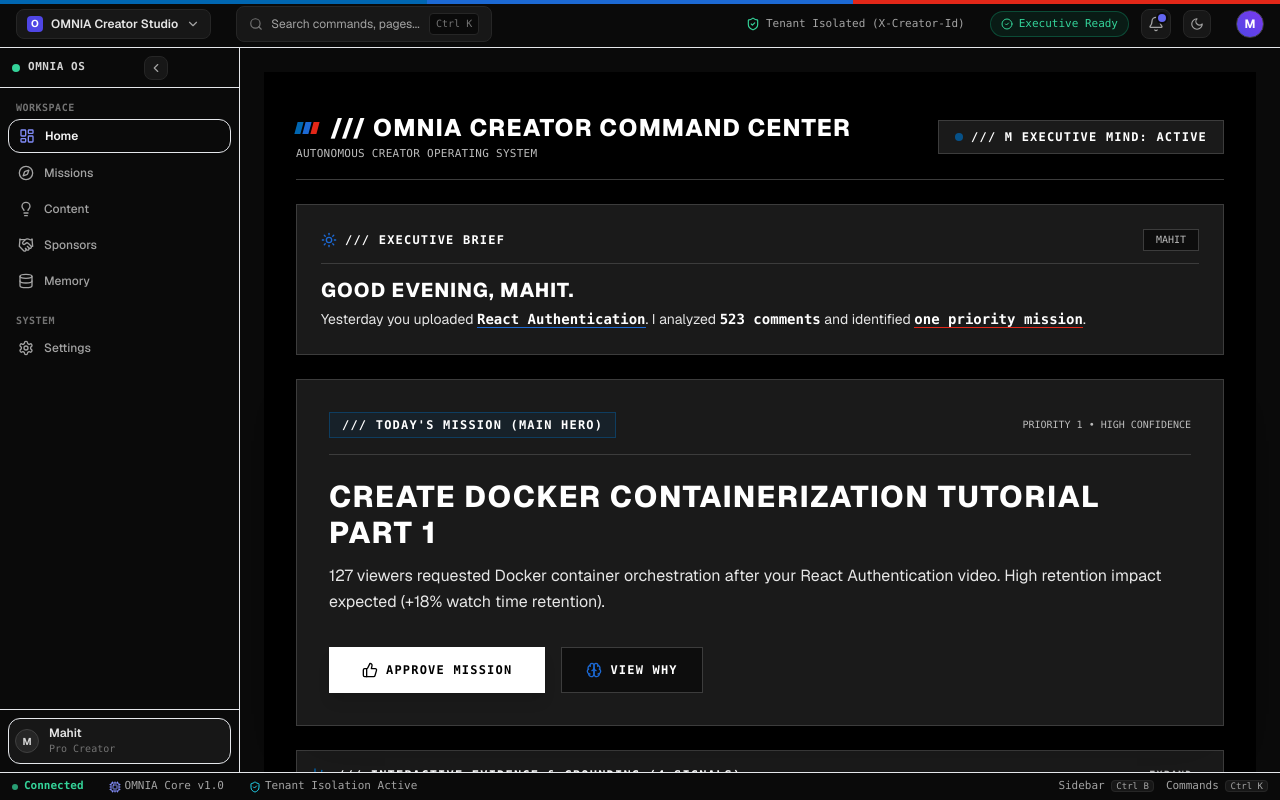
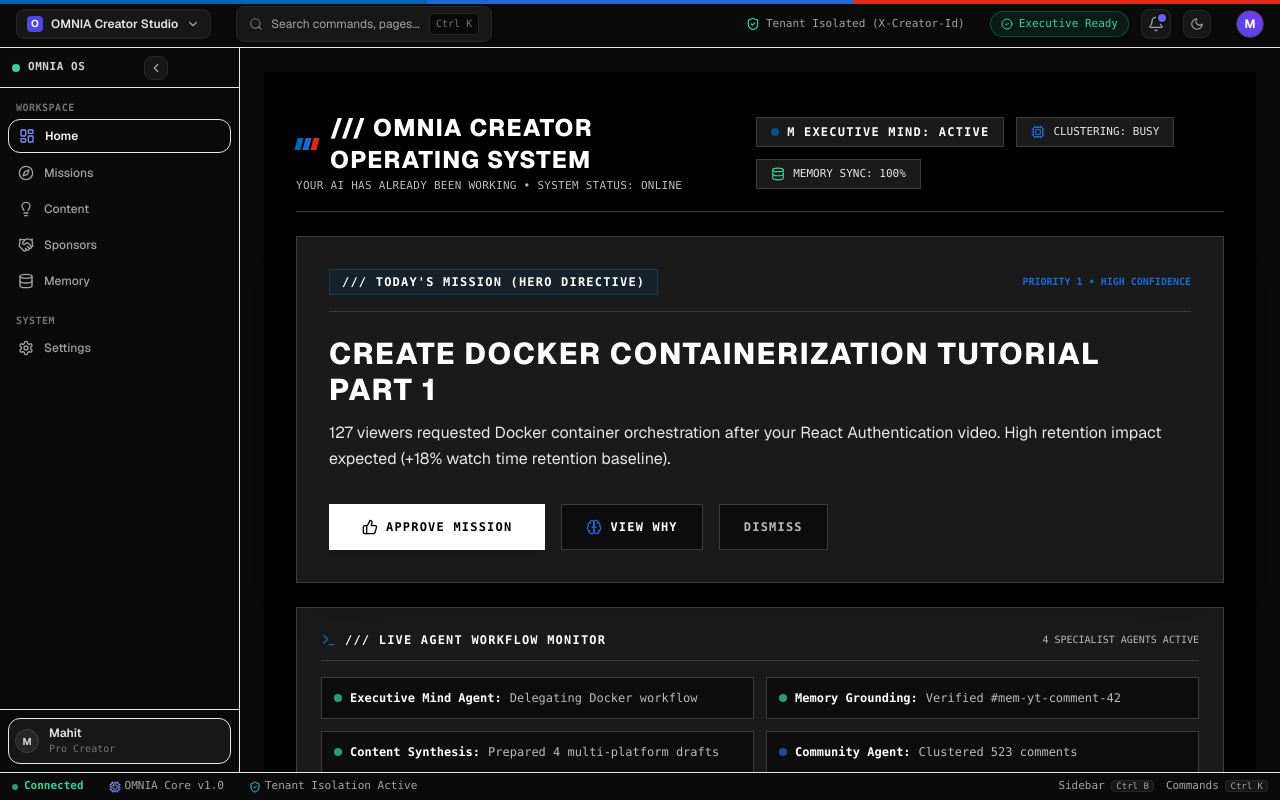
Before and after one commit to mahitss/vibe_creativity, a Next.js app in the folder apps/web/: page / in a window 1280 px wide. Built offline with nearby package versions, Linux system fonts and the light colour scheme.

Commit message:
feat(web): restore OMNIA AI operating system command center identity

```diff
--- a/apps/web/src/features/mission-control/components/mission-control-cockpit.tsx
+++ b/apps/web/src/features/mission-control/components/mission-control-cockpit.tsx
@@ -2,15 +2,27 @@
 
 import React, { useState } from "react";
 import {
+  Activity,
   BarChart3,
+  Bot,
   Brain,
   CheckCircle2,
+  ChevronDown,
+  ChevronRight,
   Copy,
+  Cpu,
+  Database,
+  Edit3,
+  Layers,
+  Play,
   RefreshCw,
   Share2,
+  Sparkles,
   Sun,
+  Terminal,
   ThumbsUp,
   X,
+  Zap,
 } from "lucide-react";
 import { ExplainabilityDrawer } from "../../reasoning/components/explainability-drawer";
 
@@ -30,13 +42,16 @@
 export function MissionControlCockpit() {
   const [showExplainability, setShowExplainability] = useState<boolean>(false);
   const [approvalStep, setApprovalStep] = useState<number>(-1);
-  const [isEvidenceExpanded, setIsEvidenceExpanded] = useState<boolean>(false);
+  const [isEvidenceExpanded, setIsEvidenceExpanded] = useState<boolean>(true);
 
+  // Live AI thinking state
   const [isAiThinking, setIsAiThinking] = useState<boolean>(false);
   const [thinkingStep, setThinkingStep] = useState<number>(0);
 
+  // Inspector modal state
   const [selectedEvidence, setSelectedEvidence] = useState<EvidenceItemDetail | null>(null);
 
+  // Editable Generated Assets state
   const [generatedAssets, setGeneratedAssets] = useState<AssetItem[]>([
     {
       platform: "YOUTUBE SHORT",
@@ -134,14 +149,17 @@
 
   return (
     <div className="relative min-h-screen bg-[#000000] p-6 font-sans text-white selection:bg-[#1c69d4] selection:text-white md:p-8">
+      {/* Top BMW M Tricolor Bar */}
       <div className="bmw-m-stripe fixed left-0 right-0 top-0 z-40" />
 
+      {/* Explainability Panel Drawer */}
       <ExplainabilityDrawer
         isOpen={showExplainability}
         onClose={() => setShowExplainability(false)}
         missionTitle="Create Docker Part 1"
       />
 
+      {/* Evidence Inspector Modal */}
       {selectedEvidence && (
         <div className="animate-fade-in fixed inset-0 z-50 flex items-center justify-center bg-black/90 p-6 font-sans backdrop-blur-md">
           <div className="relative w-full max-w-lg space-y-4 border border-[#3c3c3c] bg-[#1a1a1a] p-6 shadow-2xl">
@@ -185,6 +203,7 @@
         </div>
       )}
 
+      {/* Live AI Thinking Overlay Modal */}
       {isAiThinking && (
         <div className="fixed inset-0 z-50 flex items-center justify-center bg-black/90 p-6 font-sans backdrop-blur-2xl">
           <div className="relative w-full max-w-md space-y-6 border border-[#3c3c3c] bg-[#1a1a1a] p-8 text-center shadow-2xl">
@@ -235,6 +254,7 @@
       )}
 
       <div className="mx-auto max-w-6xl space-y-6 pt-2">
+        {/* MODULE 1: EXECUTIVE STATUS & LIVE AGENT TELEMETRY */}
         <div className="flex flex-col justify-between gap-4 border-b border-[#3c3c3c] pb-4 md:flex-row md:items-center">
           <div>
             <div className="flex items-center gap-3">
@@ -244,71 +264,52 @@
                 <span />
               </div>
               <h1 className="font-sans text-2xl font-extrabold uppercase tracking-wider text-white">
-                {"///"} OMNIA CREATOR COMMAND CENTER
+                {"///"} OMNIA CREATOR OPERATING SYSTEM
               </h1>
             </div>
             <p className="mt-0.5 font-mono text-[11px] uppercase tracking-wide text-[#bbbbbb]">
-              AUTONOMOUS CREATOR OPERATING SYSTEM
+              YOUR AI HAS ALREADY BEEN WORKING • SYSTEM STATUS: ONLINE
             </p>
           </div>
-          <div className="flex items-center gap-3 font-mono text-xs">
-            <div className="flex items-center gap-2 border border-[#3c3c3c] bg-[#1a1a1a] px-4 py-2 font-bold uppercase tracking-widest text-white">
-              <span className="h-2 w-2 animate-pulse rounded-full bg-[#0066b1]" />
-              {"///"} M EXECUTIVE MIND: ACTIVE
+
+          <div className="flex flex-wrap items-center gap-3 font-mono text-xs">
+            <div className="flex items-center gap-2 border border-[#3c3c3c] bg-[#1a1a1a] px-3.5 py-1.5 font-bold uppercase tracking-widest text-white">
+              <span className="h-2 w-2 animate-pulse rounded-full bg-[#0066b1]" />M EXECUTIVE MIND:
+              ACTIVE
+            </div>
+            <div className="flex items-center gap-2 border border-[#3c3c3c] bg-[#1a1a1a] px-3.5 py-1.5 font-mono text-[11px] text-[#e6e6e6]">
+              <Cpu className="h-3.5 w-3.5 text-[#1c69d4]" />
+              CLUSTERING: BUSY
+            </div>
+            <div className="flex items-center gap-2 border border-[#3c3c3c] bg-[#1a1a1a] px-3.5 py-1.5 font-mono text-[11px] text-[#e6e6e6]">
+              <Database className="h-3.5 w-3.5 text-emerald-400" />
+              MEMORY SYNC: 100%
             </div>
           </div>
         </div>
 
-        <div className="relative space-y-3 border border-[#3c3c3c] bg-[#1a1a1a] p-6 shadow-xl">
-          <div className="flex items-center justify-between border-b border-[#3c3c3c] pb-3 font-mono text-xs">
-            <div className="flex items-center gap-2 font-bold uppercase tracking-widest text-white">
-              <Sun className="h-4 w-4 text-[#1c69d4]" /> {"///"} EXECUTIVE BRIEF
-            </div>
-            <span className="border border-[#3c3c3c] bg-[#0d0d0d] px-3 py-0.5 font-mono text-[10px] uppercase text-[#bbbbbb]">
-              MAHIT
-            </span>
-          </div>
-
-          <div className="space-y-1 font-sans">
-            <h2 className="text-xl font-extrabold uppercase tracking-wider text-white">
-              GOOD EVENING, MAHIT.
-            </h2>
-            <div className="text-sm leading-relaxed text-[#e6e6e6]">
-              Yesterday you uploaded{" "}
-              <strong className="border-b border-[#1c69d4] font-mono text-white">
-                React Authentication
-              </strong>
-              . I analyzed <strong className="font-mono text-white">523 comments</strong> and
-              identified{" "}
-              <strong className="border-b border-[#e22718] font-mono text-white">
-                one priority mission
-              </strong>
-              .
-            </div>
-          </div>
-        </div>
-
+        {/* MODULE 2: PRIMARY MISSION HERO COCKPIT */}
         <div className="relative space-y-6 border border-[#3c3c3c] bg-[#1a1a1a] p-8 shadow-2xl">
           <div className="flex items-center justify-between border-b border-[#3c3c3c] pb-4 font-mono text-xs">
             <span className="border border-[#0066b1]/40 bg-[#0066b1]/10 px-3 py-1 font-bold uppercase tracking-widest text-white">
-              {"///"} TODAY&apos;S MISSION (MAIN HERO)
+              {"///"} TODAY&apos;S MISSION (HERO DIRECTIVE)
             </span>
-            <span className="text-[10px] uppercase text-[#bbbbbb]">
+            <span className="text-[10px] font-bold uppercase text-[#1c69d4]">
               PRIORITY 1 • HIGH CONFIDENCE
             </span>
           </div>
 
           <div className="space-y-3">
-            <h3 className="font-sans text-3xl font-extrabold uppercase tracking-wider text-white">
+            <h2 className="font-sans text-3xl font-extrabold uppercase tracking-wider text-white">
               Create Docker Containerization Tutorial Part 1
-            </h3>
+            </h2>
             <p className="font-sans text-base leading-relaxed text-[#e6e6e6]">
               127 viewers requested Docker container orchestration after your React Authentication
-              video. High retention impact expected (+18% watch time retention).
+              video. High retention impact expected (+18% watch time retention baseline).
             </p>
           </div>
 
-          <div className="flex items-center gap-4 pt-2 font-mono text-xs">
+          <div className="flex flex-wrap items-center gap-4 pt-2 font-mono text-xs">
             {approvalStep < 0 ? (
               <button
                 onClick={handleApprove}
@@ -328,17 +329,58 @@
             >
               <Brain className="h-4 w-4 text-[#1c69d4]" /> VIEW WHY
             </button>
+
+            <button
+              onClick={() => setApprovalStep(-1)}
+              className="flex items-center gap-2 border border-[#3c3c3c] bg-[#0d0d0d] px-6 py-3.5 font-bold uppercase tracking-widest text-[#bbbbbb] transition hover:text-white"
+            >
+              DISMISS
+            </button>
           </div>
         </div>
 
+        {/* MODULE 3: LIVE AI WORKFLOW & AGENT TASK MONITOR */}
+        <div className="space-y-3 border border-[#3c3c3c] bg-[#1a1a1a] p-6 font-mono text-xs shadow-xl">
+          <div className="flex items-center justify-between border-b border-[#3c3c3c] pb-3">
+            <span className="flex items-center gap-2 font-bold uppercase tracking-widest text-white">
+              <Terminal className="h-4 w-4 text-[#0066b1]" /> {"///"} LIVE AGENT WORKFLOW MONITOR
+            </span>
+            <span className="text-[10px] text-[#bbbbbb]">4 SPECIALIST AGENTS ACTIVE</span>
+          </div>
+
+          <div className="grid grid-cols-1 gap-3 pt-1 text-[#e6e6e6] md:grid-cols-2">
+            <div className="flex items-center gap-2 border border-[#3c3c3c] bg-[#0d0d0d] p-3">
+              <span className="h-2 w-2 animate-pulse rounded-full bg-emerald-400" />
+              <span className="font-bold text-white">Executive Mind Agent:</span>
+              <span className="text-[#bbbbbb]">Delegating Docker workflow</span>
+            </div>
+            <div className="flex items-center gap-2 border border-[#3c3c3c] bg-[#0d0d0d] p-3">
+              <span className="h-2 w-2 animate-pulse rounded-full bg-emerald-400" />
+              <span className="font-bold text-white">Memory Grounding:</span>
+              <span className="text-[#bbbbbb]">Verified #mem-yt-comment-42</span>
+            </div>
+            <div className="flex items-center gap-2 border border-[#3c3c3c] bg-[#0d0d0d] p-3">
+              <span className="h-2 w-2 animate-pulse rounded-full bg-emerald-400" />
+              <span className="font-bold text-white">Content Synthesis:</span>
+              <span className="text-[#bbbbbb]">Prepared 4 multi-platform drafts</span>
+            </div>
+            <div className="flex items-center gap-2 border border-[#3c3c3c] bg-[#0d0d0d] p-3">
+              <span className="h-2 w-2 animate-pulse rounded-full bg-[#1c69d4]" />
+              <span className="font-bold text-white">Community Agent:</span>
+              <span className="text-[#bbbbbb]">Clustered 523 comments</span>
+            </div>
+          </div>
+        </div>
+
+        {/* MODULE 4: GROUNDED EVIDENCE & PERSISTENT MEMORY GRID */}
         <div className="border border-[#3c3c3c] bg-[#1a1a1a]">
           <button
             onClick={() => setIsEvidenceExpanded(!isEvidenceExpanded)}
             className="flex w-full items-center justify-between p-4 font-mono text-xs font-bold uppercase tracking-widest text-white transition hover:bg-[#0d0d0d]"
           >
             <span className="flex items-center gap-2">
-              <BarChart3 className="h-4 w-4 text-[#0066b1]" /> {"///"} INTERACTIVE EVIDENCE &amp;
-              GROUNDING (4 SIGNALS)
+              <BarChart3 className="h-4 w-4 text-[#0066b1]" /> {"///"} GROUNDED EVIDENCE &amp;
+              MEMORY GRID (4 SIGNALS)
             </span>
             <span className="flex items-center gap-1 text-[10px] text-[#bbbbbb]">
               {isEvidenceExpanded ? "COLLAPSE ▲" : "EXPAND ▼"}
@@ -426,60 +468,55 @@
           )}
         </div>
 
-        <div className="relative space-y-6 border border-[#3c3c3c] bg-[#1a1a1a] p-8 shadow-2xl">
-          <div className="flex items-center justify-between border-b border-[#3c3c3c] pb-4 font-mono text-xs">
+        {/* MODULE 5: GENERATED CONTENT ASSET PIPELINE & AUTONOMOUS ACTIVITY STREAM */}
+        <div className="grid grid-cols-1 gap-6 lg:grid-cols-3">
+          {/* Generated Assets (2/3 width) */}
+          <div className="space-y-4 border border-[#3c3c3c] bg-[#1a1a1a] p-6 shadow-2xl lg:col-span-2">
+            <div className="flex items-center justify-between border-b border-[#3c3c3c] pb-3 font-mono text-xs">
               <span className="flex items-center gap-2 font-bold uppercase tracking-widest text-white">
-              <Share2 className="h-4 w-4 text-[#1c69d4]" /> {"///"} GENERATED REPURPOSED CONTENT
+                <Share2 className="h-4 w-4 text-[#1c69d4]" /> {"///"} GENERATED CONTENT ASSETS
               </span>
-            <span className="text-[10px] uppercase text-[#bbbbbb]">
-              4 ASSETS GENERATED &amp; EDITABLE
-            </span>
+              <span className="text-[10px] uppercase text-[#bbbbbb]">4 ASSETS GENERATED</span>
             </div>
 
-          <div className="grid grid-cols-1 gap-4 font-mono text-xs md:grid-cols-2 lg:grid-cols-4">
+            <div className="grid grid-cols-1 gap-4 font-mono text-xs md:grid-cols-2">
               {generatedAssets.map((asset: AssetItem, idx: number) => (
                 <div
                   key={asset.platform}
-                className="flex flex-col justify-between space-y-4 border border-[#3c3c3c] bg-[#0d0d0d] p-5"
+                  className="flex flex-col justify-between space-y-3 border border-[#3c3c3c] bg-[#0d0d0d] p-4"
                 >
-                <div className="space-y-3">
+                  <div className="space-y-2">
                     <div className="flex items-center justify-between border-b border-[#3c3c3c] pb-2">
                       <span className="text-[10px] text-[#7e7e7e]">ASSET 0{idx + 1}</span>
                       <span className="text-[10px] font-bold uppercase tracking-wider text-white">
                         {asset.platform}
                       </span>
                     </div>
-
-                  <h4 className="text-xs font-extrabold uppercase tracking-wider text-white">
-                    {asset.title}
-                  </h4>
-
+                    <h4 className="text-xs font-extrabold uppercase text-white">{asset.title}</h4>
                     <textarea
                       value={asset.content}
                       onChange={(e) => {
                         const val = e.target.value;
                         setGeneratedAssets((prev: AssetItem[]) => {
                           const next = [...prev];
-                        if (next[idx]) {
-                          next[idx] = { ...next[idx], content: val };
-                        }
+                          if (next[idx]) next[idx] = { ...next[idx], content: val };
                           return next;
                         });
                       }}
-                    className="h-32 w-full resize-none border border-[#3c3c3c] bg-[#000000] p-3 font-sans text-[11px] leading-relaxed text-[#e6e6e6] outline-none focus:border-white"
+                      className="h-28 w-full resize-none border border-[#3c3c3c] bg-[#000000] p-2.5 font-sans text-[11px] leading-relaxed text-[#e6e6e6] outline-none focus:border-white"
                     />
                   </div>
 
-                <div className="flex items-center gap-2 border-t border-[#3c3c3c] pt-3">
+                  <div className="flex items-center gap-2 border-t border-[#3c3c3c] pt-2">
                     <button
                       onClick={() => handleCopyContent(asset.content, idx)}
-                    className="flex-1 border border-[#3c3c3c] bg-[#1a1a1a] py-2 text-center text-[10px] font-bold uppercase tracking-wider text-white transition hover:border-white"
+                      className="flex-1 border border-[#3c3c3c] bg-[#1a1a1a] py-1.5 text-center text-[10px] font-bold uppercase text-white hover:border-white"
                     >
                       {copiedIndex === idx ? "COPIED!" : "COPY"}
                     </button>
                     <button
                       onClick={() => handleRegenerateAsset(idx)}
-                    className="flex-1 border border-[#3c3c3c] bg-[#1a1a1a] py-2 text-center text-[10px] font-bold uppercase tracking-wider text-[#1c69d4] transition hover:border-white"
+                      className="flex-1 border border-[#3c3c3c] bg-[#1a1a1a] py-1.5 text-center text-[10px] font-bold uppercase text-[#1c69d4] hover:border-white"
                     >
                       REGENERATE
                     </button>
@@ -489,31 +526,33 @@
             </div>
           </div>
 
-        <div className="space-y-4 border border-[#3c3c3c] bg-[#1a1a1a] p-6 shadow-xl">
-          <div className="font-mono text-xs font-bold uppercase tracking-widest text-[#bbbbbb]">
-            {"///"} RECENT AI ACTIVITY TIMELINE
+          {/* Autonomous Activity Timeline (1/3 width) */}
+          <div className="space-y-4 border border-[#3c3c3c] bg-[#1a1a1a] p-6 font-mono text-xs shadow-xl">
+            <div className="border-b border-[#3c3c3c] pb-3 font-bold uppercase tracking-widest text-white">
+              {"///"} RECENT AI ACTIVITY
             </div>
 
-          <div className="space-y-3 font-mono text-xs text-[#e6e6e6]">
-            <div className="flex items-center gap-3">
-              <CheckCircle2 className="h-4 w-4 shrink-0 text-[#0066b1]" />
-              <span>Imported 523 YouTube comments from React Authentication video</span>
+            <div className="space-y-3 text-[#e6e6e6]">
+              <div className="flex items-start gap-2.5">
+                <CheckCircle2 className="mt-0.5 h-4 w-4 shrink-0 text-[#0066b1]" />
+                <span>Imported 523 YouTube comments from React Authentication</span>
               </div>
-            <div className="flex items-center gap-3">
-              <CheckCircle2 className="h-4 w-4 shrink-0 text-[#0066b1]" />
+              <div className="flex items-start gap-2.5">
+                <CheckCircle2 className="mt-0.5 h-4 w-4 shrink-0 text-[#0066b1]" />
                 <span>Discovered high-demand trend: 127 viewers requested Docker</span>
               </div>
-            <div className="flex items-center gap-3">
-              <CheckCircle2 className="h-4 w-4 shrink-0 text-[#0066b1]" />
-              <span>Generated CloudCorp sponsorship follow-up proposal draft</span>
+              <div className="flex items-start gap-2.5">
+                <CheckCircle2 className="mt-0.5 h-4 w-4 shrink-0 text-[#0066b1]" />
+                <span>Generated CloudCorp sponsorship proposal draft</span>
               </div>
-            <div className="flex items-center gap-3">
-              <CheckCircle2 className="h-4 w-4 shrink-0 text-[#0066b1]" />
+              <div className="flex items-start gap-2.5">
+                <CheckCircle2 className="mt-0.5 h-4 w-4 shrink-0 text-[#0066b1]" />
                 <span>Synthesized priority mission: Docker Masterclass Series</span>
               </div>
-            <div className="flex items-center gap-3">
-              <CheckCircle2 className="h-4 w-4 shrink-0 text-[#0066b1]" />
+              <div className="flex items-start gap-2.5">
+                <CheckCircle2 className="mt-0.5 h-4 w-4 shrink-0 text-[#0066b1]" />
                 <span>Prepared 4 multi-platform content publishing drafts</span>
+              </div>
             </div>
           </div>
         </div>
```
Also changed, not shown: 1 other file (tests, documents, lock files or other folders). Lines whose indentation alone changed are shown as unchanged.
